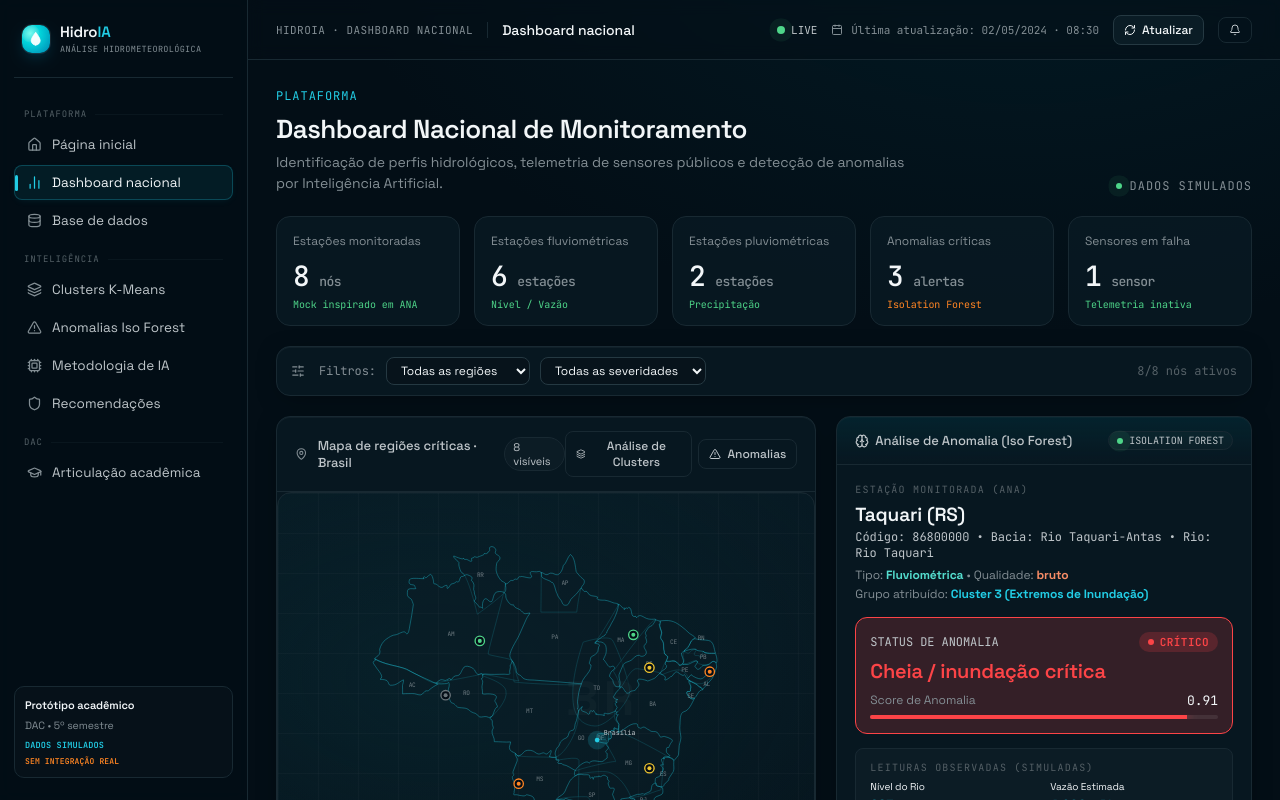
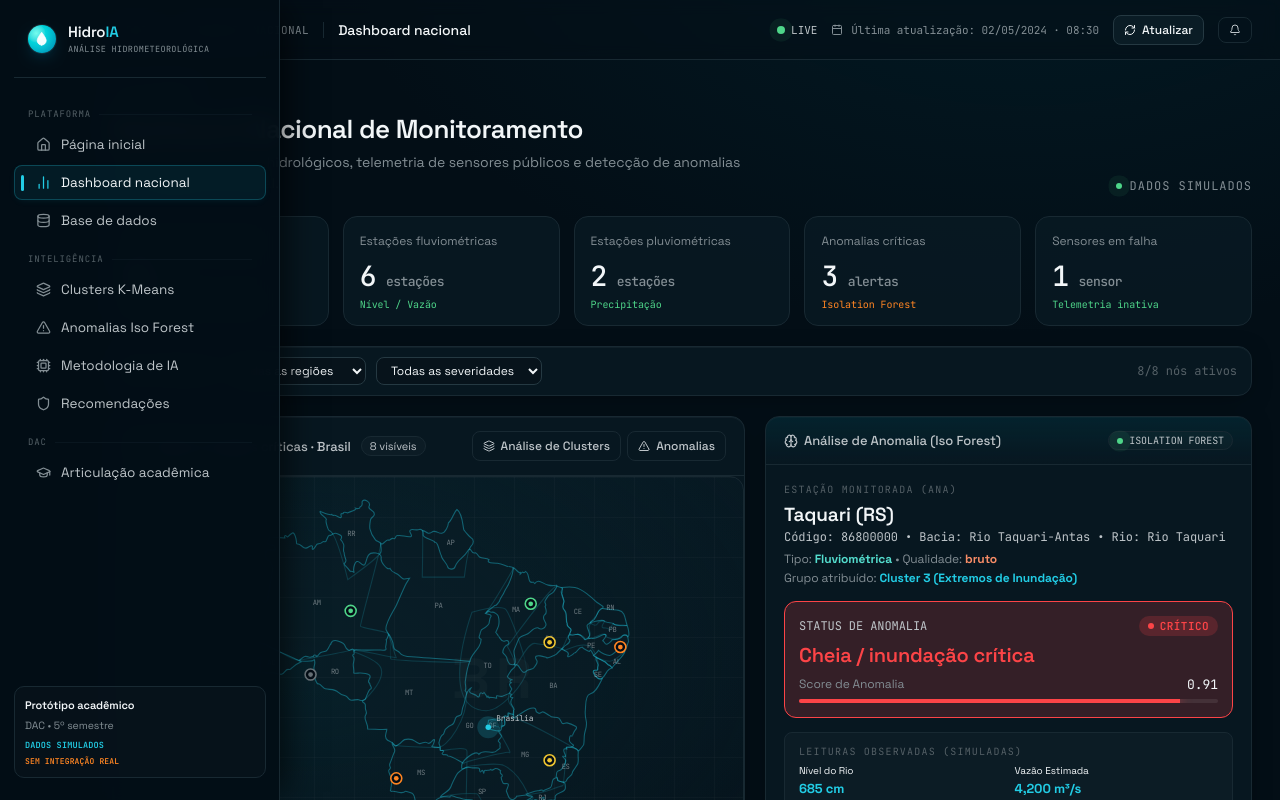
Before and after one commit to miranda-1/hidroia-brasil-ts, a React (Vite) app: page / in a window 1280 px wide. Both pictures are taken after a click on the button "Entrar na plataforma". Shown: the top 800 px of the page. Built offline with nearby package versions, Linux system fonts and the light colour scheme.

Commit message:
feat: melhoria na sidebar

```diff
--- a/src/components/layout/Sidebar.tsx
+++ b/src/components/layout/Sidebar.tsx
@@ -65,7 +65,8 @@ export const Sidebar: React.FC<SidebarProps> = ({ route, go }) => {
             <React.Fragment key={item.k}>
               {showHeader && <div className="nav-section">{item.group}</div>}
               <button className={`nav-item ${route === item.k ? "active" : ""}`}
-                      onClick={() => go(item.k)}>
+                      onClick={() => go(item.k)}
+                      title={item.label}>
                 <span className="ico">{iconMap[item.iconName]}</span>
                 <span>{item.label}</span>
               </button>
--- a/src/index.css
+++ b/src/index.css
@@ -58,8 +58,7 @@ button { font-family: inherit; cursor: pointer; }
 
 /* ── App shell ───────────────────────────────────────── */
 .app {
-  display: grid;
-  grid-template-columns: 248px 1fr;
+  display: block;
   min-height: 100vh;
   background:
     radial-gradient(1200px 800px at 80% -10%, oklch(0.30 0.06 220 / 0.35), transparent 60%),
@@ -70,25 +69,39 @@ button { font-family: inherit; cursor: pointer; }
 /* ── Sidebar ─────────────────────────────────────────── */
 .sidebar {
   border-right: 1px solid var(--border-soft);
-  background: oklch(0.155 0.025 240 / 0.6);
-  backdrop-filter: blur(8px);
+  background: oklch(0.155 0.025 240 / 0.85);
+  backdrop-filter: blur(12px);
   display: flex;
   flex-direction: column;
   padding: 22px 14px;
-  position: sticky;
+  position: fixed;
+  left: 0;
   top: 0;
+  bottom: 0;
+  width: 84px;
   height: 100vh;
+  z-index: 50;
+  transition: width 0.22s cubic-bezier(0.4, 0, 0.2, 1), background-color 0.22s, box-shadow 0.22s;
+  overflow: hidden;
+  box-sizing: border-box;
+}
+.sidebar:hover {
+  width: 280px;
+  background: oklch(0.155 0.025 240 / 0.96);
+  box-shadow: 12px 0 32px -8px oklch(0 0 0 / 0.7);
 }
 .brand {
   display: flex;
   align-items: center;
-  gap: 10px;
-  padding: 0 8px 22px;
+  gap: 12px;
+  padding: 0 14px 22px;
   border-bottom: 1px solid var(--border-soft);
+  width: 252px;
+  box-sizing: border-box;
 }
 .brand-mark {
-  width: 34px; height: 34px;
-  border-radius: 10px;
+  width: 32px; height: 32px;
+  border-radius: 99px;
   background:
     radial-gradient(circle at 30% 30%, oklch(0.92 0.12 185), oklch(0.55 0.18 215));
   position: relative;
@@ -96,6 +109,7 @@ button { font-family: inherit; cursor: pointer; }
   display: flex;
   align-items: center;
   justify-content: center;
+  flex-shrink: 0;
 }
 .brand-mark::after {
   content: none;
@@ -103,12 +117,12 @@ button { font-family: inherit; cursor: pointer; }
 .brand-name {
   font-weight: 600;
   letter-spacing: -0.01em;
-  font-size: 16px;
+  font-size: 15px;
 }
 .brand-name span { color: var(--cyan); }
 .brand-sub {
   font-family: var(--font-mono);
-  font-size: 10px;
+  font-size: 8.5px;
   color: var(--muted);
   letter-spacing: 0.04em;
   text-transform: uppercase;
@@ -127,10 +141,12 @@ button { font-family: inherit; cursor: pointer; }
   letter-spacing: 0.1em;
   text-transform: uppercase;
   color: var(--muted-2);
-  padding: 12px 10px 4px;
+  padding: 12px 14px 4px;
   display: flex;
   align-items: center;
   gap: 8px;
+  width: 252px;
+  box-sizing: border-box;
 }
 .nav-section::after {
   content: "";
@@ -143,16 +159,17 @@ button { font-family: inherit; cursor: pointer; }
   display: flex;
   align-items: center;
   gap: 10px;
-  padding: 8px 12px;
+  padding: 8px 20px;
   border-radius: 8px;
   color: var(--text-2);
   font-size: 13.5px;
   border: 1px solid transparent;
   background: transparent;
   text-align: left;
-  width: 100%;
+  width: 252px;
   position: relative;
   transition: background .15s, color .15s, border-color .15s;
+  box-sizing: border-box;
 }
 .nav-item::before {
   content: "";
@@ -177,10 +194,11 @@ button { font-family: inherit; cursor: pointer; }
 .nav-item.active::before {
   transform: translateY(-50%) scaleY(1);
   opacity: 1;
+  left: 6px;
 }
 .nav-item.active .ico { color: var(--cyan); }
 .nav-item .ico {
-  width: 15px; height: 15px;
+  width: 16px; height: 16px;
   flex-shrink: 0;
   color: var(--muted);
   display: flex;
@@ -196,11 +214,41 @@ button { font-family: inherit; cursor: pointer; }
   font-size: 11px;
   color: var(--muted);
   line-height: 1.5;
+  width: 252px;
+  box-sizing: border-box;
 }
 .nav-foot strong { color: var(--text-2); font-weight: 600; }
 
+/* ── Sidebar Text Transitions for Collapse/Expand ── */
+.sidebar .brand-name,
+.sidebar .brand-sub,
+.sidebar .nav-section,
+.sidebar .nav-foot,
+.sidebar .nav-item span:not(.ico) {
+  opacity: 0;
+  visibility: hidden;
+  white-space: nowrap;
+  transition: opacity 0.1s ease, visibility 0.1s ease;
+}
+
+.sidebar:hover .brand-name,
+.sidebar:hover .brand-sub,
+.sidebar:hover .nav-section,
+.sidebar:hover .nav-foot,
+.sidebar:hover .nav-item span:not(.ico) {
+  opacity: 1;
+  visibility: visible;
+  transition-delay: 0.08s;
+}
+
 /* ── Main area ───────────────────────────────────────── */
-.main { min-width: 0; display: flex; flex-direction: column; }
+.main {
+  min-width: 0;
+  display: flex;
+  flex-direction: column;
+  margin-left: 84px;
+  width: calc(100% - 84px);
+}
 
 .topbar {
   height: 60px;
```
Also changed, not shown: 1 other file (tests, documents, lock files or other folders).
